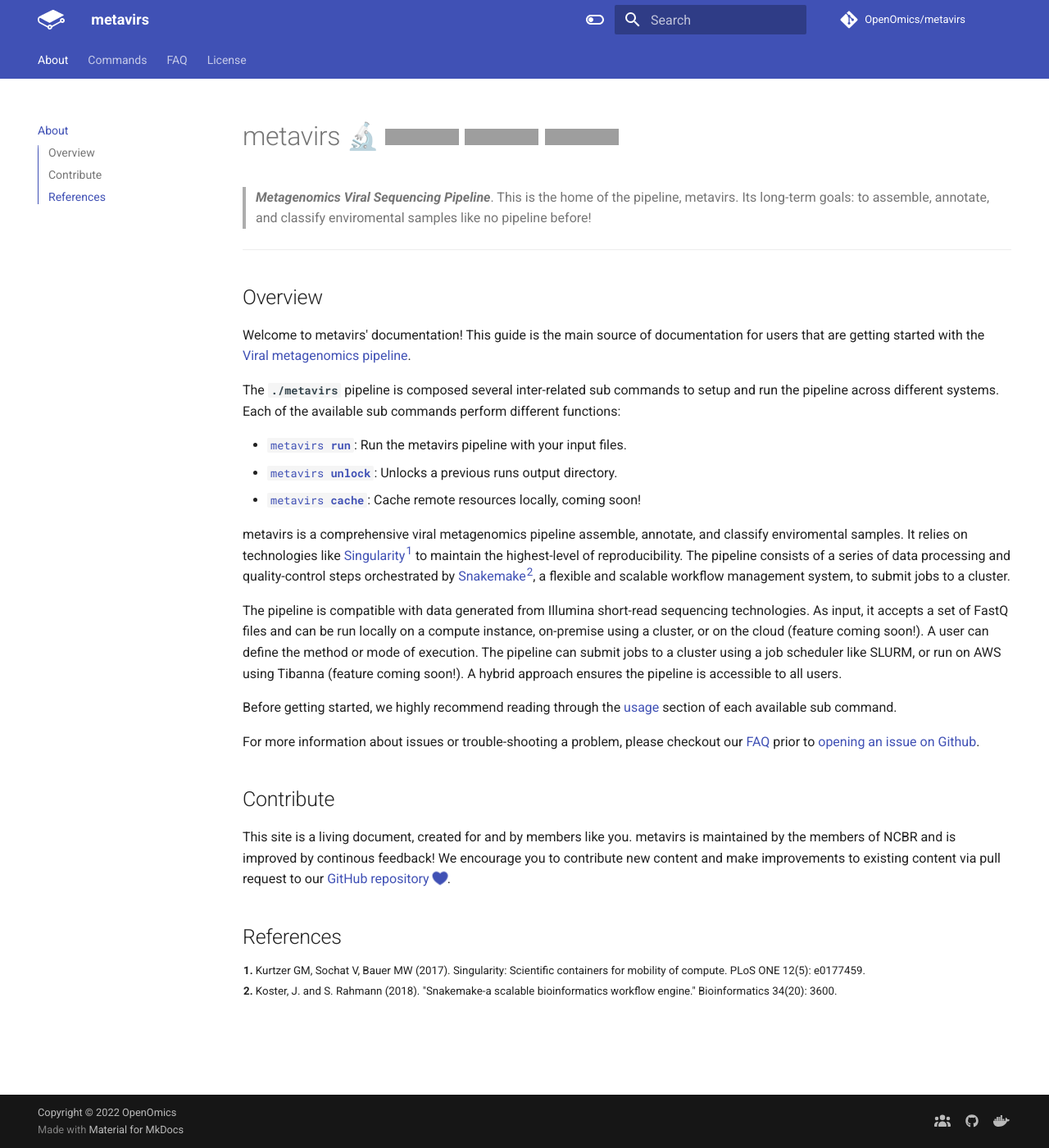
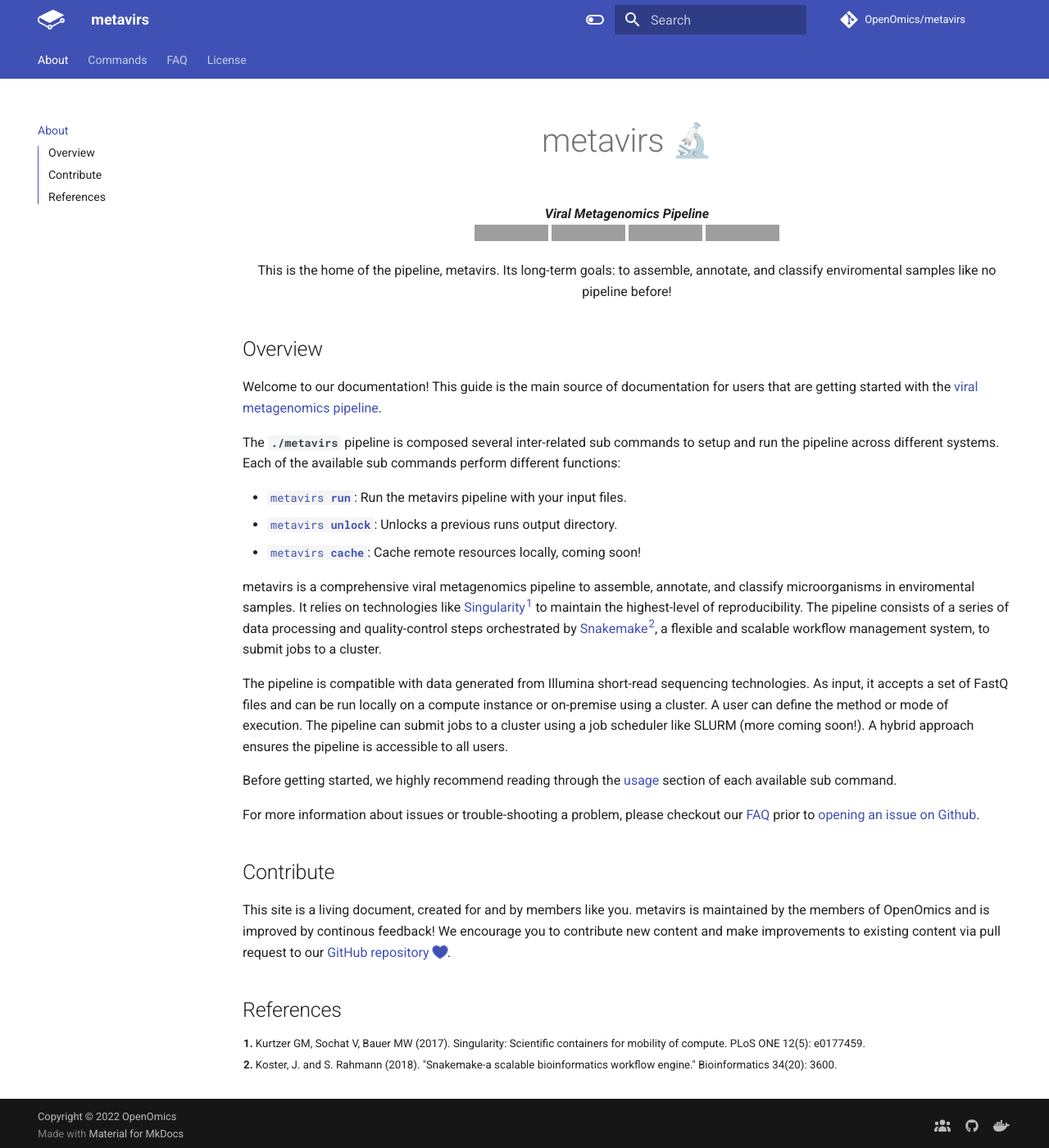
Before and after one commit to OpenOmics/metavirs, an MkDocs documentation site: the page built from docs/index.md, in a window 1280 px wide and 1400 px high. Shown: the whole window at 82% size. Built offline with MkDocs 1.6.1 and Material for MkDocs 9.7.7, drawn with Linux system fonts in a browser that asks for light colours; comment, search, counter and statistics services are not loaded; the version menu is left out; grey boxes are pictures that could not be loaded.

```diff
--- a/docs/index.md
+++ b/docs/index.md
@@ -1,10 +1,30 @@
-# metavirs 🔬  [![docs](https://github.com/OpenOmics/metavirs/workflows/docs/badge.svg)](https://github.com/OpenOmics/metavirs/actions) [![GitHub issues](https://img.shields.io/github/issues/OpenOmics/metavirs?color=brightgreen)](https://github.com/OpenOmics/metavirs/issues)  [![GitHub license](https://img.shields.io/github/license/OpenOmics/metavirs)](https://github.com/OpenOmics/metavirs/blob/main/LICENSE)
+<div align="center">
 
-> **_Metagenomics Viral Sequencing Pipeline_**. This is the home of the pipeline, metavirs. Its long-term goals: to assemble, annotate, and classify enviromental samples like no pipeline before!
+  <h1 style="font-size: 250%">metavirs 🔬</h1>
 
----
+  <b><i>Viral Metagenomics Pipeline</i></b><br>
+  <a href="https://github.com/OpenOmics/metavirs/actions/workflows/main.yaml">
+    <img alt="tests" src="https://github.com/OpenOmics/metavirs/workflows/tests/badge.svg">
+  </a>
+  <a href="https://github.com/OpenOmics/metavirs/actions/workflows/docs.yml">
+    <img alt="docs" src="https://github.com/OpenOmics/metavirs/workflows/docs/badge.svg">
+  </a>
+  <a href="https://github.com/OpenOmics/metavirs/issues">
+    <img alt="GitHub issues" src="https://img.shields.io/github/issues/OpenOmics/metavirs?color=brightgreen">
+  </a>
+  <a href="https://github.com/OpenOmics/metavirs/blob/main/LICENSE">
+    <img alt="GitHub license" src="https://img.shields.io/github/license/OpenOmics/metavirs">
+  </a>
+
+  <p>
+    This is the home of the pipeline, metavirs. Its long-term goals: to assemble, annotate, and classify enviromental samples like no pipeline before!
+  </p>
+
+</div>
+
+
 ## Overview
-Welcome to metavirs' documentation! This guide is the main source of documentation for users that are getting started with the [Viral metagenomics pipeline](https://github.com/OpenOmics/metavirs/).
+Welcome to our documentation! This guide is the main source of documentation for users that are getting started with the [viral metagenomics pipeline](https://github.com/OpenOmics/metavirs/).
 
 The **`./metavirs`** pipeline is composed several inter-related sub commands to setup and run the pipeline across different systems. Each of the available sub commands perform different functions:
 
@@ -12,9 +32,9 @@ The **`./metavirs`** pipeline is composed several inter-related sub commands to
  * [<code>metavirs <b>unlock</b></code>](usage/unlock.md): Unlocks a previous runs output directory.
  * [<code>metavirs <b>cache</b></code>](usage/cache.md): Cache remote resources locally, coming soon!
 
-metavirs is a comprehensive viral metagenomics pipeline assemble, annotate, and classify enviromental samples. It relies on technologies like [Singularity<sup>1</sup>](https://singularity.lbl.gov/) to maintain the highest-level of reproducibility. The pipeline consists of a series of data processing and quality-control steps orchestrated by [Snakemake<sup>2</sup>](https://snakemake.readthedocs.io/en/stable/), a flexible and scalable workflow management system, to submit jobs to a cluster.
+metavirs is a comprehensive viral metagenomics pipeline to assemble, annotate, and classify microorganisms in enviromental samples. It relies on technologies like [Singularity<sup>1</sup>](https://singularity.lbl.gov/) to maintain the highest-level of reproducibility. The pipeline consists of a series of data processing and quality-control steps orchestrated by [Snakemake<sup>2</sup>](https://snakemake.readthedocs.io/en/stable/), a flexible and scalable workflow management system, to submit jobs to a cluster.
 
-The pipeline is compatible with data generated from Illumina short-read sequencing technologies. As input, it accepts a set of FastQ files and can be run locally on a compute instance, on-premise using a cluster, or on the cloud (feature coming soon!). A user can define the method or mode of execution. The pipeline can submit jobs to a cluster using a job scheduler like SLURM, or run on AWS using Tibanna (feature coming soon!). A hybrid approach ensures the pipeline is accessible to all users.
+The pipeline is compatible with data generated from Illumina short-read sequencing technologies. As input, it accepts a set of FastQ files and can be run locally on a compute instance or on-premise using a cluster. A user can define the method or mode of execution. The pipeline can submit jobs to a cluster using a job scheduler like SLURM (more coming soon!). A hybrid approach ensures the pipeline is accessible to all users.
 
 Before getting started, we highly recommend reading through the [usage](usage/run.md) section of each available sub command.
 
@@ -22,7 +42,7 @@ For more information about issues or trouble-shooting a problem, please checkout
 
 ## Contribute
 
-This site is a living document, created for and by members like you. metavirs is maintained by the members of NCBR and is improved by continous feedback! We encourage you to contribute new content and make improvements to existing content via pull request to our [GitHub repository :octicons-heart-fill-24:{ .heart }](https://github.com/OpenOmics/metavirs).
+This site is a living document, created for and by members like you. metavirs is maintained by the members of OpenOmics and is improved by continous feedback! We encourage you to contribute new content and make improvements to existing content via pull request to our [GitHub repository :octicons-heart-fill-24:{ .heart }](https://github.com/OpenOmics/metavirs).
 
 
 ## References
```
Also changed, not shown: docs/usage/run.md (+80 -23 lines).
